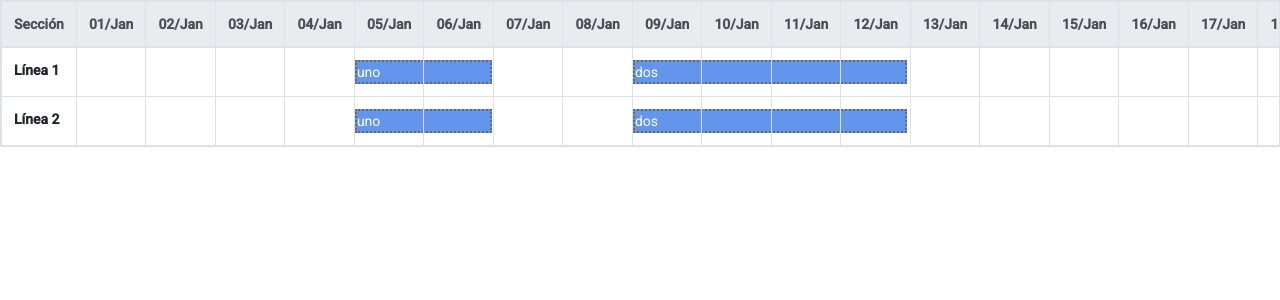
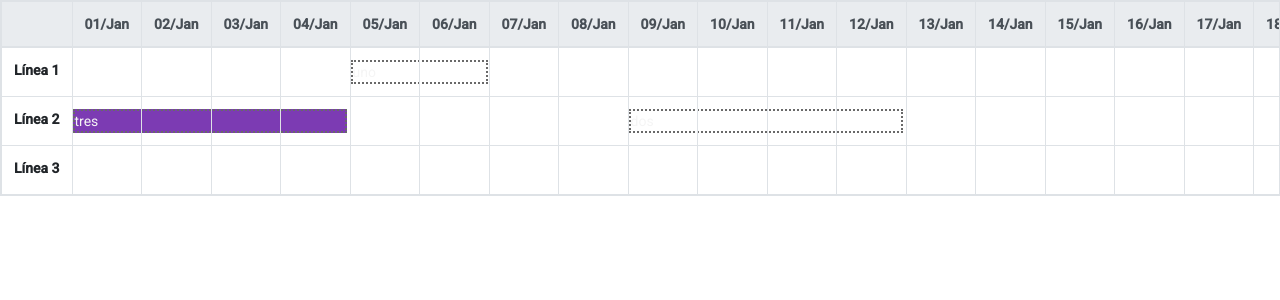
Before and after one commit to ramiro-igmun/ng-event-scheduler, an Angular app: page / in a window 1280 px wide. Shown: the top 300 px of the page. Built offline with nearby package versions, Linux system fonts and the light colour scheme.

Commit message:
events can be moved between lines

```diff
--- a/src/app/app.component.ts
+++ b/src/app/app.component.ts
@@ -23,6 +23,13 @@ export class AppComponent {
       start: new Date('01/09/21'),
       end: new Date('01/13/21'),
       lineId : 2
+    },
+    {
+      id: 3,
+      name: 'tres',
+      start: new Date('01/01/21'),
+      end: new Date('01/5/21'),
+      lineId : 2
     }
   ];
   lines: Line[] = [
@@ -31,8 +38,12 @@ export class AppComponent {
       name: 'Línea 1'
     },
     {
-      id: 1,
+      id: 2,
       name: 'Línea 2'
+    },
+    {
+      id: 3,
+      name: 'Línea 3'
     }
   ];
 
--- a/src/app/models/ScheduledEvent.ts
+++ b/src/app/models/ScheduledEvent.ts
@@ -3,6 +3,10 @@ export interface ScheduleEvent {
   name: string;
   start: Date;
   end: Date;
-  duration?: Duration;
   lineId: number;
 }
+
+export interface ExtendedScheduleEvent extends ScheduleEvent{
+  duration?: Duration;
+  color?: string;
+}
--- a/src/app/scheduler/scheduler.component.html
+++ b/src/app/scheduler/scheduler.component.html
@@ -1,43 +1,34 @@
 <table class="table table-bordered table-responsive scheduler">
+
   <thead class="thead-light">
   <tr>
-    <th>Sección</th>
+    <th></th>
     <th *ngFor="let date of daysOfYear">{{date | date: 'dd/MMM'}}</th>
   </tr>
   </thead>
+
   <tbody>
-  <tr *ngFor="let line of lines">
-    <th>{{line.name}}</th>
-    <ng-container cdkDropListGroup>
+  <ng-container cdkDropListGroup>
+    <tr *ngFor="let line of lines">
+      <th>{{line.name}}</th>
       <td *ngFor="let date of daysOfYear"
+          [style.border-left]="isToday(date) ? 'black 2px dotted' : ''"
           cdkDropList
-          (cdkDropListDropped)="onEventDropped($event, date)"
-          [cdkDropListData]="getDateEventDataAsArray(date)">
-        <div cdkDrag
-             [cdkDragData]="getDateEventData(date)"
-             [style.width.%]="(getDateEventData(date)?.duration?.days || 1) * 100"
-             style="background-color: cornflowerblue; border: dimgray dotted 2px"
-             *ngIf="getDateEventData(date)">
-          {{getDateEventData(date)?.name}}
-        </div>
+          (cdkDropListDropped)="onEventDropped($event, date, line)"
+          [cdkDropListData]="getDateEventDataAsArray(line, date)">
+        <ng-container *ngIf="getDateEventData(line, date); let eventData">
+          <div class="event"
+               cdkDrag
+               [cdkDragData]="eventData"
+               [style.width.%]="(eventData?.duration?.days || 1) * 100"
+               [style.background]="eventData?.color"
+               *ngIf="eventData?.lineId === line.id">
+            {{eventData?.name}}
+          </div>
+        </ng-container>
       </td>
-    </ng-container>
-  </tr>
-<!--  <tr>-->
-<!--    <th>Línea 2</th>-->
-<!--    <ng-container cdkDropListGroup>-->
-<!--      <td *ngFor="let date of daysOfYear"-->
-<!--          cdkDropList-->
-<!--          (cdkDropListDropped)="onEventDropped($event)"-->
-<!--          [cdkDropListData]="eventsData.get(getDayOfYear(date))">-->
-<!--        <div cdkDrag-->
-<!--             [style.width.%]="(eventsData.get(getDayOfYear(date))[0].duration.days * 100)"-->
-<!--             style="background-color: darkseagreen; border: dimgray dotted 2px"-->
-<!--             *ngIf="eventsData.get(getDayOfYear(date)).length">-->
-<!--          {{eventsData.get(getDayOfYear(date))[0]?.name}}-->
-<!--        </div>-->
-<!--      </td>-->
-<!--    </ng-container>-->
-<!--  </tr>-->
+    </tr>
+  </ng-container>
   </tbody>
+
 </table>
--- a/src/app/scheduler/scheduler.component.scss
+++ b/src/app/scheduler/scheduler.component.scss
@@ -4,11 +4,26 @@
 }
 
 .scheduler {
-  td{
-    padding-right: 0;
-    padding-left: 0;
-    div {
-      color: white;
+  table-layout: fixed;
+  th {
+    white-space: nowrap;
+  }
+  tbody {
+    tr {
+      height: 3.5em;
+    }
+    td {
+      padding-right: 0;
+      padding-left: 0;
+
+      div {
+        color: whitesmoke;
+      }
     }
   }
 }
+
+.event {
+  border: dimgray dotted 2px;
+  cursor: pointer;
+}
--- a/src/app/scheduler/scheduler.component.ts
+++ b/src/app/scheduler/scheduler.component.ts
@@ -1,7 +1,7 @@
-import {Component, Input, OnInit, Output, EventEmitter} from '@angular/core';
+import {AfterViewInit, Component, ElementRef, EventEmitter, Input, OnInit, Output, ViewChild} from '@angular/core';
 import {CdkDragDrop, transferArrayItem} from '@angular/cdk/drag-drop';
-import {addHours, eachDayOfInterval, endOfYear, getDayOfYear, intervalToDuration, startOfYear} from 'date-fns';
-import {ScheduleEvent} from '../models/ScheduledEvent';
+import {addDays, eachDayOfInterval, endOfYear, getDayOfYear, intervalToDuration, startOfYear, isToday} from 'date-fns';
+import {ExtendedScheduleEvent, ScheduleEvent} from '../models/ScheduledEvent';
 import {Line} from '../models/Line';
 
 @Component({
@@ -9,51 +9,65 @@ import {Line} from '../models/Line';
   templateUrl: './scheduler.component.html',
   styleUrls: ['./scheduler.component.scss']
 })
-export class SchedulerComponent implements OnInit {
+export class SchedulerComponent implements OnInit, AfterViewInit {
 
   @Input() events: ScheduleEvent[] = [];
   @Input() lines: Line[] = [];
   @Output() eventDrop = new EventEmitter<ScheduleEvent>();
 
+  @ViewChild('today') today: ElementRef<HTMLDivElement> | undefined;
+
   daysOfYear: Date[] = [];
-  eventsData = new Map<number, ScheduleEvent[]>();
+  eventsData = new Map<string, ExtendedScheduleEvent[]>();
 
   constructor() {
   }
 
   ngOnInit(): void {
     this.daysOfYear = this.getYearDatesArray();
-    this.eventsData = this.getScheduledEventData(this.daysOfYear, this.events);
+    this.eventsData = this.getScheduledEventData(this.lines, this.daysOfYear, this.events);
   }
 
-  onEventDropped($event: CdkDragDrop<any>, date: Date): void {
+  ngAfterViewInit(): void {
+    console.log(this.today);
+  }
+
+  onEventDropped($event: CdkDragDrop<any>, date: Date, line: Line): void {
     const event = $event.item.data;
     event.start = date;
-    event.end = addHours(event.end, event.duration.hours);
+    event.end = addDays(date, event.duration.days);
+    event.lineId = line.id;
     transferArrayItem($event.previousContainer.data, $event.container.data, 0, 0);
     this.eventDrop.emit(event);
+  }
+
+  private getScheduledEventData(lines: Line[], days: Date[], events: ScheduleEvent[]): Map<string, ExtendedScheduleEvent[]> {
+    const scheduledEvents = new Map<string, ScheduleEvent[]>();
+    lines.forEach(line => {
+      days.forEach(day => scheduledEvents.set(`${line.id}${getDayOfYear(day)}`, []));
+    });
+    (events as ExtendedScheduleEvent[]).forEach(event => {
+      event.duration = intervalToDuration({start: event.start, end: event.end});
+      event.color = '#' + Math.floor(Math.random() * 16777215).toString(16);
+      scheduledEvents.set(`${event.lineId}${getDayOfYear(event.start)}`, [event]);
+    });
+    return scheduledEvents;
   }
 
   private getYearDatesArray(): Date[] {
     return eachDayOfInterval({start: startOfYear(new Date()), end: endOfYear(new Date())});
   }
 
-  private getScheduledEventData(days: Date[], events: ScheduleEvent[]): Map<number, ScheduleEvent[]> {
-    const scheduledEvents = new Map<number, ScheduleEvent[]>();
-    days.forEach(day => scheduledEvents.set(getDayOfYear(day), []));
-    events.forEach(event => {
-      event.duration = intervalToDuration({start: event.start, end: event.end});
-      scheduledEvents.set(getDayOfYear(event.start), [event]);
-    });
-    return scheduledEvents;
-  }
-
-  getDateEventData(date: Date): ScheduleEvent | null {
-    const eventData = this.eventsData.get(getDayOfYear(date));
+  getDateEventData(line: Line, date: Date): ExtendedScheduleEvent | null {
+    const eventData = this.eventsData.get(`${line.id}${getDayOfYear(date)}`);
     return eventData && eventData.length ? eventData[0] : null;
   }
 
-  getDateEventDataAsArray(date: Date): ScheduleEvent[] | [] {
-    return  this.eventsData.get(getDayOfYear(date)) || [];
+  getDateEventDataAsArray(line: Line, date: Date): ExtendedScheduleEvent[] | [] {
+    return this.eventsData.get(`${line.id}${getDayOfYear(date)}`) || [];
+  }
+
+  isToday(date: Date): boolean {
+    return isToday(date);
   }
 }
```
Also changed, not shown: 1 other file (tests, documents, lock files or other folders).
